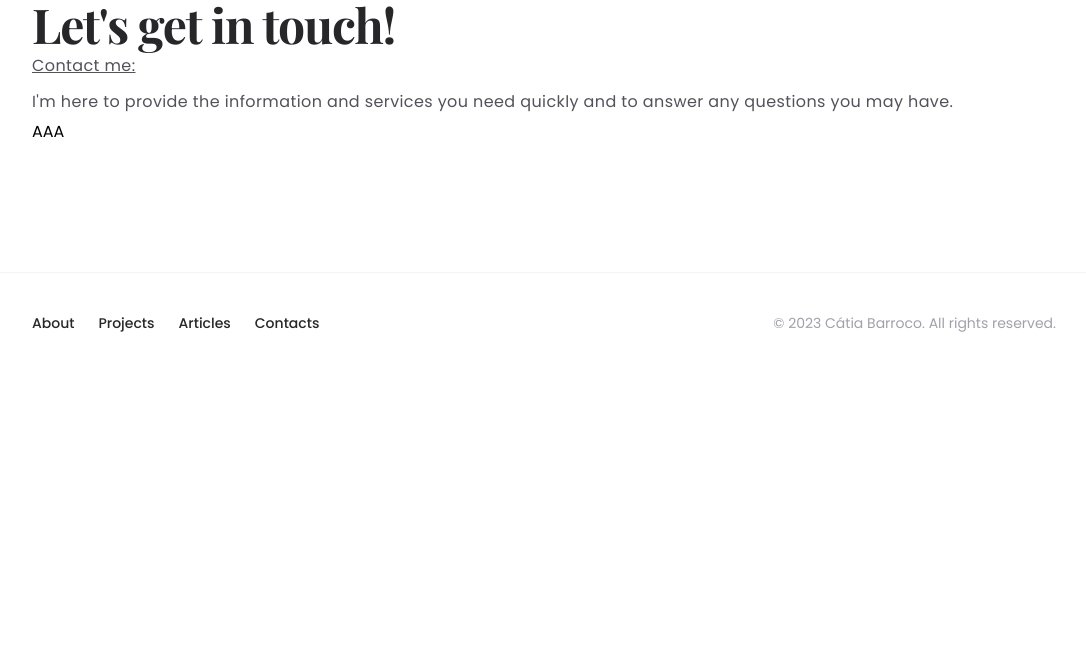
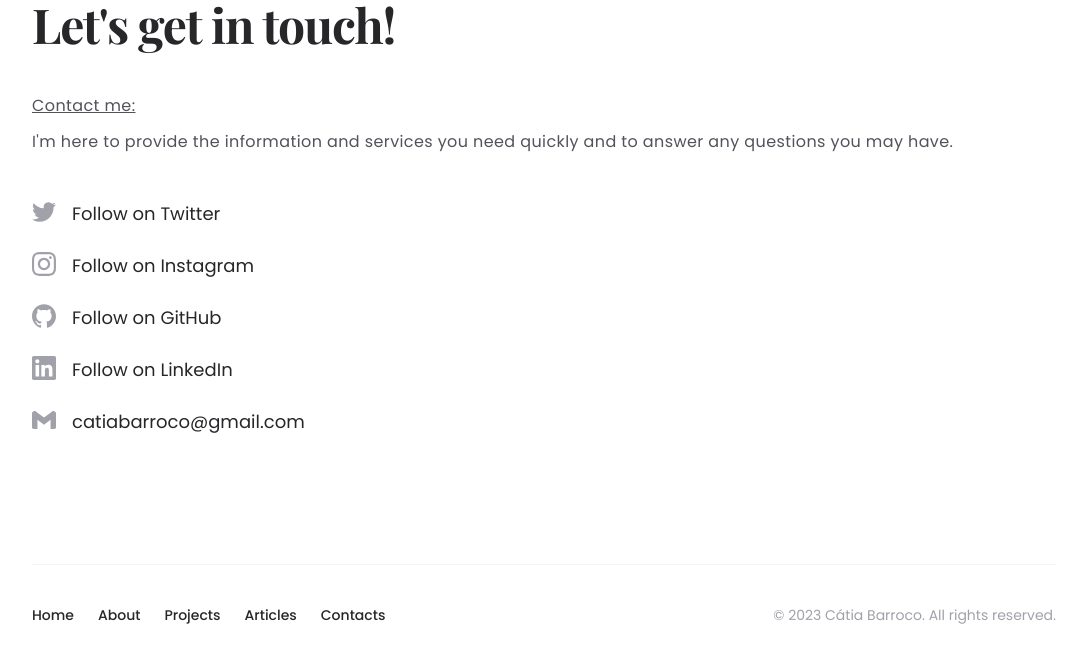
Before and after one commit to catiabarroco/portfolio_nextjs, a Next.js app: page /contacts in a window 1280 px wide. Shown: the top 662 px of the page, without its empty margins (96-1182 px from the left). Built offline with nearby package versions, Linux system fonts and the light colour scheme.

Commit message:
create home page

```diff
--- a/src/components/Container.tsx
+++ /dev/null
@@ -1,42 +0,0 @@
-import { forwardRef } from 'react';
-import clsx from 'clsx';
-
-const OuterContainer = forwardRef(function OuterContainer(
-  { className, children, ...props },
-  ref,
-) {
-  return (
-    <div ref={ref} className={clsx('sm:px-8', className)} {...props}>
-      <div className="mx-auto max-w-7xl lg:px-8">{children}</div>
-    </div>
-  );
-});
-
-const InnerContainer = forwardRef(function InnerContainer(
-  { className, children, ...props },
-  ref,
-) {
-  return (
-    <div
-      ref={ref}
-      className={clsx('relative px-4 sm:px-8 lg:px-12', className)}
-      {...props}
-    >
-      <div className="mx-auto max-w-2xl lg:max-w-5xl">{children}</div>
-    </div>
-  );
-});
-
-export const Container = forwardRef(function Container(
-  { children, ...props },
-  ref,
-) {
-  return (
-    <OuterContainer ref={ref} {...props}>
-      <InnerContainer>{children}</InnerContainer>
-    </OuterContainer>
-  );
-});
-
-Container.Outer = OuterContainer;
-Container.Inner = InnerContainer;
--- a/src/components/Footer.tsx
+++ b/src/components/Footer.tsx
@@ -1,6 +1,5 @@
 import Link from 'next/link';
 
-import { Container } from '@/components/Container';
 import URLS from '@utils/PathURL';
 
 function NavLink({ href, children }) {
@@ -17,11 +16,12 @@ function NavLink({ href, children }) {
 export function Footer() {
   return (
     <footer className="mt-32">
-      <Container.Outer>
+      <div className="container mx-auto px-32">
         <div className="border-t border-zinc-100 pb-16 pt-10 dark:border-zinc-700/40">
-          <Container.Inner>
+          <div>
             <div className="flex flex-col items-center justify-between gap-6 sm:flex-row">
               <div className="flex gap-6 text-sm font-medium text-zinc-800 dark:text-zinc-200">
+                <NavLink href={URLS.home()}>Home</NavLink>
                 <NavLink href={URLS.about()}>About</NavLink>
                 <NavLink href={URLS.projects()}>Projects</NavLink>
                 <NavLink href={URLS.articles()}>Articles</NavLink>
@@ -32,9 +32,9 @@ export function Footer() {
                 reserved.
               </p>
             </div>
-          </Container.Inner>
+          </div>
         </div>
-      </Container.Outer>
+      </div>
     </footer>
   );
 }
--- a/src/components/SocialLink.tsx
+++ b/src/components/SocialLink.tsx
@@ -6,22 +6,33 @@ import { ReactNode } from 'react';
 
 type SocialLinkProps = {
   href: string;
-  children: ReactNode;
+  children?: ReactNode;
   icon: string;
   iconTitle: string;
+  textSize?: keyof typeof textSizeVariants;
 };
+
+const textSizeVariants = {
+  xsmall: 'text-xs', // 12px
+  small: 'text-s,', // 14px
+  medium: 'text-base', //16px
+  large: 'text-lg', // 18px
+  extraLarge: 'text-xl', // 20px
+} as const;
 
 export default function SocialLink({
   href,
   children,
   icon,
   iconTitle,
+  textSize = 'medium',
 }: SocialLinkProps) {
+  const textSizeValue = textSizeVariants[textSize];
   return (
     <div className="flex">
       <Link
         href={href}
-        className="group flex text-sm font-medium text-zinc-800 transition hover:text-teal-500 dark:text-zinc-200 dark:hover:text-teal-500 font-light"
+        className="group flex text-zinc-800 transition hover:text-teal-500 dark:text-zinc-200 dark:hover:text-teal-500"
       >
         <SpriteIcon
           category={SpritesCategories.SOCIAL}
@@ -30,7 +41,7 @@ export default function SocialLink({
           title={iconTitle}
           className="text-zinc-400 dark:text-zinc-500"
         />
-        <span className="ml-4 ">{children}</span>
+        <span className={`ml-4 ${textSizeValue}`}>{children}</span>
       </Link>
     </div>
   );
--- a/src/pages/_app.tsx
+++ b/src/pages/_app.tsx
@@ -6,7 +6,7 @@ export default function App({ Component, pageProps }: AppProps) {
   return (
     <>
       <div className="fixed inset-0 flex justify-center sm:px-8">
-        <div className="flex w-full max-w-7xl lg:px-8">
+        <div className="flex w-full container mx-auto">
           <div className="w-full bg-white ring-1 ring-zinc-100 dark:bg-zinc-900 dark:ring-zinc-300/20" />
         </div>
       </div>
--- a/src/pages/about.tsx
+++ b/src/pages/about.tsx
@@ -49,7 +49,7 @@ export default function About() {
           content="  I’m Cátia Barroco. I live in Portugal."
         />
       </Head>
-      <Container className="container mx-auto">
+      <div className="container mx-auto px-32">
         <div className="grid grid-cols-1 gap-y-16 lg:grid-cols-2 lg:grid-rows-[auto_1fr] lg:gap-y-12">
           <div className="lg:pl-20">
             <div className="max-w-xs px-2.5 lg:max-w-none">
@@ -62,10 +62,8 @@ export default function About() {
             </div>
           </div>
           <div className="lg:order-first lg:row-span-2">
-            <PageTitle className="text-4xl font-bold tracking-tight text-zinc-800 dark:text-zinc-100 sm:text-5xl">
-              I’m Cátia Barroco. I live in Portugal.
-            </PageTitle>
-            <div className="mt-6 space-y-7 text-base text-zinc-600 dark:text-zinc-400 tracking-wide leading-9">
+            <PageTitle>I’m Cátia Barroco. I live in Portugal.</PageTitle>
+            <div className="mt-6 space-y-7 text-base text-zinc-600 dark:text-zinc-400 tracking-wide leading-9 text-justify">
               <h2 className="text-2xl tracking-tight text-zinc-800 dark:text-zinc-100 sm:text-3xl font-light">
                 My Story
               </h2>
@@ -108,7 +106,7 @@ export default function About() {
             })}
           </div>
         </div>
-      </Container>
+      </div>
     </>
   );
 }
--- a/src/pages/contacts.tsx
+++ b/src/pages/contacts.tsx
@@ -3,6 +3,40 @@ import { Container } from '@components/Container';
 import PageTitle from '@components/PageTitle';
 import { SpriteIcon } from '@components/common/icons/SpriteIcon';
 import { SpritesCategories } from '@enums';
+import SocialLink from '@components/SocialLink';
+
+const socialMedia = [
+  {
+    href: '#',
+    icon: 'twitter',
+    iconTitle: 'twitter',
+    linkText: 'Follow on Twitter',
+  },
+  {
+    href: '#',
+    icon: 'instagram',
+    iconTitle: 'instagram',
+    linkText: 'Follow on Instagram',
+  },
+  {
+    href: '#',
+    icon: 'github',
+    iconTitle: 'Git Hub',
+    linkText: 'Follow on GitHub',
+  },
+  {
+    href: '#',
+    icon: 'linkedin',
+    iconTitle: 'linkedin',
+    linkText: 'Follow on LinkedIn',
+  },
+  {
+    href: 'mailto:catiabarroco@gmail.com',
+    icon: 'gmail',
+    iconTitle: 'email',
+    linkText: 'catiabarroco@gmail.com',
+  },
+];
 
 export default function Contacts() {
   return (
@@ -11,19 +45,30 @@ export default function Contacts() {
         <title>Contacts - Cátia Barroco</title>
         <meta name="contacts" content="My contacts" />
       </Head>
-      <Container className="container mx-auto">
-        <PageTitle className="text-4xl font-bold tracking-tight text-zinc-800 dark:text-zinc-100 sm:text-5xl">
-          Let's get in touch!
-        </PageTitle>
-        <div className=" text-base text-zinc-600 dark:text-zinc-400 tracking-wide leading-9">
+      <div className="container mx-auto px-32 flex flex-col gap-10">
+        <PageTitle>Let's get in touch!</PageTitle>
+        <div className="text-base text-zinc-600 dark:text-zinc-400 tracking-wide leading-9">
           <p className="underline">Contact me:</p>
           <p>
             I'm here to provide the information and services you need quickly
             and to answer any questions you may have.{' '}
           </p>
         </div>
-        <div>AAA</div>
-      </Container>
+        <div className="flex flex-col gap-6">
+          {socialMedia.map((social) => {
+            return (
+              <SocialLink
+                href={social.href}
+                icon={social.icon}
+                iconTitle={social.iconTitle}
+                textSize="large"
+              >
+                {social.linkText}
+              </SocialLink>
+            );
+          })}
+        </div>
+      </div>
     </>
   );
 }
--- a/src/pages/index.tsx
+++ b/src/pages/index.tsx
@@ -1,13 +1,95 @@
 import { Inter } from 'next/font/google';
+import PageTitle from '@components/PageTitle';
+import Image from 'next/image';
+import imgPerfil from '../../public/assets/imgPerfil.jpeg';
+import SocialLink from '@components/SocialLink';
+import handCoding from '../../public/assets/icons/handCoding.svg';
 
-const inter = Inter({ subsets: ['latin'] });
+const socialMedia = [
+  {
+    href: '#',
+    icon: 'twitter',
+    iconTitle: 'twitter',
+    linkText: 'Follow on Twitter',
+  },
+  {
+    href: '#',
+    icon: 'instagram',
+    iconTitle: 'instagram',
+    linkText: 'Follow on Instagram',
+  },
+  {
+    href: '#',
+    icon: 'github',
+    iconTitle: 'Git Hub',
+    linkText: 'Follow on GitHub',
+  },
+  {
+    href: '#',
+    icon: 'linkedin',
+    iconTitle: 'linkedin',
+    linkText: 'Follow on LinkedIn',
+  },
+  {
+    href: 'mailto:catiabarroco@gmail.com',
+    icon: 'gmail',
+    iconTitle: 'email',
+    linkText: 'catiabarroco@gmail.com',
+  },
+];
 
 export default function Home() {
   return (
-    <main className="flex min-h-screen flex-col items-center justify-between p-24">
-      <div className="z-10 w-full max-w-5xl items-center justify-between font-mono text-sm lg:flex">
-        <h1>HELLO WORLD!</h1>
+    <div className="container mx-auto px-32">
+      <div className="flex flex-col gap-20">
+        <div className="grid grid-cols-2 gap-40">
+          <div className=" flex flex-col justify-center gap-5 leading-8 tracking-wide">
+            <PageTitle>Front-end web development</PageTitle>
+            <p className="font-light text-zinc-600 dark:text-zinc-400 text-justify">
+              Lorem Ipsum is simply dummy text of the printing and typesetting
+              industry. Lorem Ipsum has been the industry's standard dummy text
+              ever since the 1500s, when an unknown printer took a galley of
+              type and scrambled it to make a type specimen book.
+            </p>
+          </div>
+          <Image src={handCoding} alt="icon" width={500} height={500} />
+        </div>
+
+        <div className="-mx-32 flex">
+          <Image src={imgPerfil} alt="perfil image" width={640} height={640} />
+          <div className="bg-gray-600 px-20 flex flex-col justify-center gap-20">
+            <div className="flex flex-col gap-4">
+              <h2 className="text-2xl tracking-tight text-zinc-800 dark:text-zinc-100 sm:text-3xl font-light">
+                About me
+              </h2>
+              <p className="leading-8 tracking-wide text-justify">
+                Lorem Ipsum is simply dummy text of the printing and typesetting
+                industry. Lorem Ipsum has been the industry's standard dummy
+                text ever since the 1500s, when an unknown printer took a galley
+                of type and scrambled it to make a type specimen book. It has
+                survived not only five centuries, but also the leap into
+                electronic typesetting, remaining essentially unchanged. It was
+                popularised in the 1960s with the release of Letraset sheets
+                containing Lorem Ipsum passages, and more recently with desktop
+                publishing software like Aldus PageMaker including versions of
+                Lorem Ipsum.
+              </p>
+            </div>
+            <div className="flex gap-4">
+              {socialMedia.map((social) => {
+                return (
+                  <SocialLink
+                    href={social.href}
+                    icon={social.icon}
+                    iconTitle={social.iconTitle}
+                    textSize="large"
+                  />
+                );
+              })}
+            </div>
+          </div>
+        </div>
       </div>
-    </main>
+    </div>
   );
 }
--- a/src/shared/utils/PathURL.ts
+++ b/src/shared/utils/PathURL.ts
@@ -1,4 +1,5 @@
 const URLS = {
+  home: () => '/',
   about: () => '/about',
   projects: () => '/projects',
   articles: () => '/articles',
```
Also changed, not shown: public/assets/icons/handCoding.svg (added).
